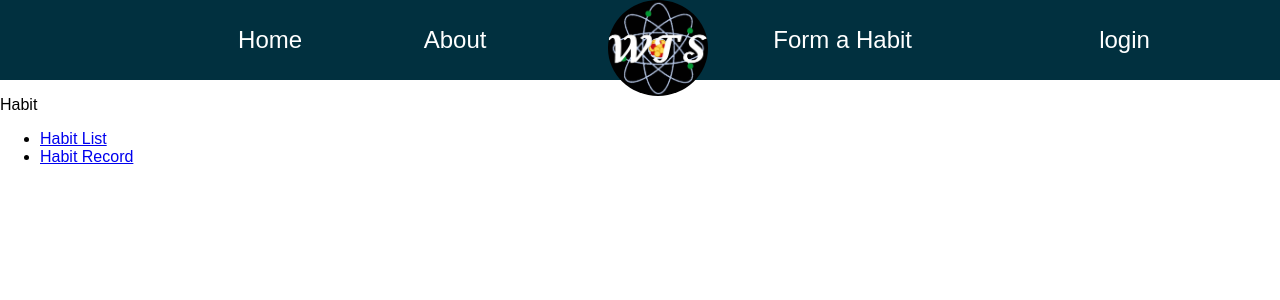
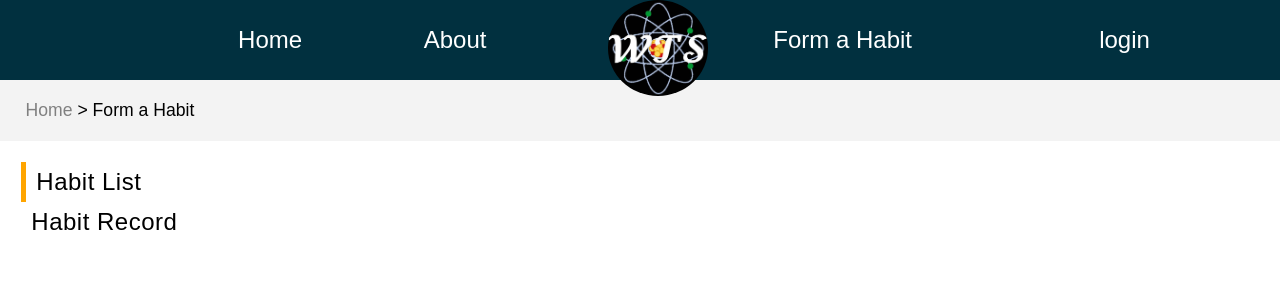
Before and after one commit to PoorLin/habitFront, a React (Vite) app: page /AH/habitHome in a window 1280 px wide. Shown: the top 300 px of the page. Built offline with nearby package versions, Linux system fonts and the light colour scheme; a web font is replaced by a local one.

Commit message:
<feat> 每日更新 大部分更新畫面以及參數常數畫

```diff
--- a/index.html
+++ b/index.html
@@ -2,9 +2,9 @@
 <html lang="en">
   <head>
     <meta charset="UTF-8" />
-    <link rel="icon" type="image/svg+xml" href="/vite.svg" />
+    <link rel="icon"  href="/habitFront/src/assets/wtsWhiteFont.jpg" />
     <meta name="viewport" content="width=device-width, initial-scale=1.0" />
-    <title>AtomicHabit</title>
+    <title>WTS</title>
     <link rel="preconnect" href="https://fonts.googleapis.com">
     <link rel="preconnect" href="https://fonts.gstatic.com" crossorigin>
     <link href="https://fonts.googleapis.com/css2?family=Original+Surfer&display=swap" rel="stylesheet">
--- a/src/assets/style.css
+++ b/src/assets/style.css
@@ -74,6 +74,87 @@ h1{
     align-items: center;       /* 以高度的方向置中*/
     color: #ffffff;
 }
+
+.sider-container{
+    display: flex;
+    flex-wrap: wrap;
+    width:100%;         /* 寬度 */
+      /* 最大寬度 */
+    /* margin: auto;      外邊界:自動 */
+    font-size: 12px;
+    align-items: center;       /* 以高度的方向置中*/
+
+}
+
+.create-habit-container{
+    margin-left: 3%;
+
+}
+
+
+.modal-header h2{
+    width: 100%;
+    text-align: center;
+    font-size: 24px;
+    font-weight:bolder;
+  }
+.create-habit-container a{
+    font-size: 1.5rem;
+    cursor: pointer;
+    border-radius: 20%;
+}
+.create-habit-container a:hover{
+ background-color: #1111112c;
+}
+
+.create-habit-container label{
+    font-size: 1.5rem;
+}
+.create-habit-container select{
+    margin-left: 1%;
+    width: 10%;
+}
+.create-habit-container input{
+    margin-left: 1%;
+}
+
+
+.sider-container h1{
+    margin-top: 2%;
+    text-align: center;
+    font-size: 30px;
+
+}
+
+.sidebar{
+    padding: 0;
+    margin-left: 10%;
+    margin-right: 5%;
+    margin-top: 10%;
+    list-style-type: none;
+}
+
+
+
+.sidebar a{
+
+    line-height: 40px;
+    text-decoration: none;
+    color:black;
+    display: block;
+    /* background-color: lightgray; */
+    padding-left: 10px;
+    font-size: 24px;
+    letter-spacing: 0.5px; /*字距*/
+}
+.sidebar a.active{
+    border-left: 5px solid orange;
+}
+.sidebar a:hover{
+    background-color: #f6f6f6;
+}
+
+
 .modal-header {
     border-bottom: 1px solid #000000; /* 增加底層邊框 */
     display: block;
@@ -97,9 +178,15 @@ h1{
 
  }
  .modal-body>.bottom{
- display: inline-block;
- margin: 1% 20% 1% 20%;
+text-align: center;
+margin-bottom: 2%;
+
  }
+ .modal-body a{
+ margin-left: 2%;
+ cursor: pointer;
+ }
+
  .modal-footer{
     margin: 1% 20% 1% 20%;
  }
@@ -113,7 +200,7 @@ h1{
     width: 100%;
     text-align: center;
     font-size: 24px;
-
+    font-weight:bolder;
   }
   .modal-header span{
     display: block;
@@ -130,6 +217,7 @@ h1{
 
 .header-container>.logo{
     height: 100%;
+    z-index: 1;
 
 }
 
@@ -281,11 +369,22 @@ nav a{
     .modal-content {
     background-color: #fefefe;
     margin: auto;
-    padding: 20px;
+    padding: 0px 3% 1% 3%;
     border: 1px solid #888;
     width: 40%;
     border-radius: 5px;
     box-shadow: 0 4px 8px 0 rgba(0, 0, 0, 0.2);
+  }
+
+  .modal-society{
+    margin-top: 2%;
+    margin-bottom: 2%;
+  font-size: 32px;
+   text-align: center;
+  }
+  .modal-society a{
+    margin-left: 5%;
+    margin-right: 5%;
   }
 
 
@@ -317,7 +416,7 @@ nav a{
     margin-bottom: 20px;
 }
 
- input[type="email"],input[type="file"],input[type="date"], textarea, select{
+ input[type="email"],input[type="file"],input[type="date"], textarea{
     width: 60%;
     padding: 10px 8px;
     border:1px solid lightgray;
@@ -350,3 +449,45 @@ input[type="submit"]:hover{
     border-radius: 5px; /* 圓角 */
     cursor: pointer; /* 滑鼠標示手指 */
   }
+
+
+
+
+
+  /* 麵包屑 */
+  .breadcrumb{
+    font-size: 1.1rem;
+  }
+.breadcrumb ol{
+    margin: 0 0 0 2%;
+    padding: 0;
+    list-style-type: none;
+}
+.breadcrumb ol li{
+    float: left;
+}
+/* 後代 相鄰 偽類 */
+.breadcrumb ol li+li::before{
+    content: "\00a0>\00a0";
+}
+.breadcrumb a{
+    color:gray;
+    text-decoration: none;
+}
+.breadcrumb a:hover{
+    color:black;
+}
+.bg-gray{
+    background: #f3f3f3;
+    padding: 20px 0px ; /*上下 左右*/
+}
+
+.slogan {
+
+    font-size: 28px; /* 設定字體大小 */
+    font-weight:bolder; /* 設定字體粗細 */
+    color: #333; /* 設定文字顏色 */
+    text-align: center; /* 文字置中對齊 */
+    margin-top: 20px; /* 上方邊距 */
+    margin-bottom: 20px; /* 下方邊距 */
+  }
--- a/src/component/EditHabit.tsx
+++ b/src/component/EditHabit.tsx
@@ -2,31 +2,37 @@ import { fas } from "@fortawesome/free-solid-svg-icons";
 import { FontAwesomeIcon } from "@fortawesome/react-fontawesome";
 import { ChangeEventHandler, FC, MouseEventHandler, useEffect, useState } from "react"
 import { EditProp } from "../model/EditProp";
+import { INIT_TYPE } from "../const/commonConst";
 
 
 
 export const EditHabit:FC<EditProp> = (editProp) =>{
 
-
-
-
-
-
     const [newHabitName, setNewHabit] = useState<string>('');
+    const [newHabitType, setNewHabitType] = useState<number>(INIT_TYPE);
     const handleNewHabitOnchange:ChangeEventHandler<HTMLInputElement> = (e) =>{
         setNewHabit(e.target.value);
     }
     const handleClickSave:MouseEventHandler<SVGSVGElement> = ()=>{
-       editProp.onSave(newHabitName);
+       editProp.onSave({newHabitName,newHabitType});
     }
     const handleOncancel:MouseEventHandler<SVGSVGElement> = ()=>{
         editProp.onCancel();
      }
+    const handleTypeChange = (e) =>{
+setNewHabitType(e.target.value);
+    }
     return(
         <>
           <label htmlFor="">習慣名稱: </label>
                         <input type="text" onChange={handleNewHabitOnchange} value={newHabitName}/>
-                        <a > <FontAwesomeIcon icon={fas. faFloppyDisk} onClick={handleClickSave}/></a>  <a><FontAwesomeIcon icon={fas.faTrash} onClick={handleOncancel} /></a>
+
+                         <select name="" id="" value={newHabitType} onChange={handleTypeChange}>
+                         <option   >請選擇類型</option>
+                            <option value="0">可量化</option>
+                            <option value="1">不可量化</option>
+                         </select>
+                        <a > <FontAwesomeIcon icon={fas.faFloppyDisk} onClick={handleClickSave}/></a>  <a><FontAwesomeIcon icon={fas.faTrash} onClick={handleOncancel} /></a>
         </>
     )
 }
--- a/src/component/HabitSideBar.tsx
+++ b/src/component/HabitSideBar.tsx
@@ -1,32 +1,53 @@
-import { FC } from "react";
-import { Outlet } from "react-router-dom";
+import { FC, useState } from "react";
+import { Outlet, useNavigate } from "react-router-dom";
 
 
 export const HabitSideBar: FC = () => {
+    const navigate = useNavigate();
+    const [sideBarClass, setSideBarClass] = useState<string>('active');
+    const [sideBar2Class, setSideBar2Class] = useState<string>('');
+    const handleClickSidBar = (e) => {
+        const target = e.currentTarget.getAttribute('data-id')
+        if (target == 0) {
+            setSideBarClass("active")
+            setSideBar2Class("")
+            navigate("/AH/habitHome/habit")
+        } else if (target == 1) {
+            setSideBarClass("")
+            setSideBar2Class("active")
+            navigate("/AH/habitHome/hr")
+        }
 
+
+
+    }
     return (
-        <div className="columns">
-            <div className="column is-2 ml-2">
-                <aside className="menu ">
-                    <p className="menu-label ">
-                        Habit
-                    </p>
-                    <ul className="menu-list">
-                        <li><a href="/AH/habitHome/habit">Habit List</a></li>
-                        <li><a href="/AH/habitHome/hr">Habit Record</a></li>
-                    </ul>
+        <div className="sider-container ">
+            <div className="col-12 breadcrumb bg-gray">
+            <ol>
+                <li><a >Home</a></li>
+                <li>Form a Habit</li>
+            </ol>
+            </div>
+            <div className="col-2">
+                {/* href="/AH/habitHome/habit" */}
+
+                <ul className="sidebar">
+                    <li><a className={sideBarClass} data-id={0} onClick={handleClickSidBar}>Habit List</a></li>
+                    <li><a className={sideBar2Class} data-id={1} onClick={handleClickSidBar} >Habit Record</a></li>
+                </ul>
 
 
 
 
-                </aside>
+
                 <div>
 
                 </div>
             </div>
-            <div className="column is-8">
-            <Outlet />
-        </div>
+            <div className="col-9">
+                <Outlet />
+            </div>
 
         </div>
 
--- a/src/component/Nav.tsx
+++ b/src/component/Nav.tsx
@@ -2,11 +2,10 @@ import { FC, MouseEventHandler, useEffect, useState, useContext } from "react";
 import image from '../assets/wtsWhiteFont.jpg';
 import { FontAwesomeIcon } from "@fortawesome/react-fontawesome";
 import { Outlet, useNavigate } from "react-router-dom";
-import { GoogleLogin } from "@react-oauth/google";
 import { forgotPassAPI, loginAPI, loginByGoogleAPI, resetPassAPI } from "../api/UserAPI";
 import Cookies from 'js-cookie';
 import { UserReturn } from "../model/UserReturn";
-import { fas } from "@fortawesome/free-solid-svg-icons";
+import { faFacebook, faGoogle } from '@fortawesome/free-brands-svg-icons';
 import Swal from 'sweetalert2';
 
 
@@ -237,7 +236,7 @@ export const Nav: FC = () => {
   islogin ? (    <div className="col-2 navbar">
   <ul>
   <li className="dropdown">
-      <a  className="dropbtn">Services</a>
+      <a  className="dropbtn">Profile</a>
       <div className="dropdown-content">
           <a onClick={handleLogOut}>LogOut</a>
 
@@ -286,6 +285,18 @@ export const Nav: FC = () => {
               <input type="text" name=""  className="text" onChange={handleEmailOnchange} value={email} />
               <label  >密碼</label>
           <input type="password" name="" className="password" onChange={handleSecretOnchange} value={secret} />
+
+          <div className="modal-society">
+            <a >
+
+              <FontAwesomeIcon icon={faGoogle} />
+            </a>
+            <a >
+
+              <FontAwesomeIcon icon={faFacebook} />
+            </a>
+
+          </div>
                <div className="bottom">
                <a href="/AH/createUser" className="">還沒有帳號?</a>
               <a onClick={handleBtnForgotPass} className="">忘記密碼?</a>
--- /dev/null
+++ b/src/const/commonConst.ts
@@ -0,0 +1 @@
+export const INIT_TYPE = -1;
--- a/src/model/BackEndReturn.ts
+++ b/src/model/BackEndReturn.ts
@@ -1,5 +1,4 @@
 export interface BackEndReturn{
     returnCode:number,
     data:any
-
 }
--- a/src/model/EditProp.ts
+++ b/src/model/EditProp.ts
@@ -1,7 +1,7 @@
-import { Habit } from "./habit";
+import { NewHabit } from "./habit";
 
 export interface EditProp{
-  onSave : (habit:string)=> void
+  onSave : (newhabit:NewHabit)=> void
   onCancel : ()=> void
 }
 export interface HabitProp{
--- a/src/utils/apiUtil.ts
+++ b/src/utils/apiUtil.ts
@@ -21,6 +21,9 @@ export const EMAIL_NOT_EXIST_NUMBER = 2003;
 
 
 
+export const HABIT_ALREADY_EXIST = "此建立相同名稱的習慣";
+
+export const HABIT_ALREADY_EXIST_NUMBER = 3001;
 
 
 
@@ -35,7 +38,15 @@ export const UNKNOWN_ERROR_NUMBER = 9999;
 
 
 
-
+export const showloadingForFetch = () =>{
+  Swal.fire({
+      title: "讀取中",
+      text: "請稍後",
+      didOpen: () => {
+        Swal.showLoading();
+      },
+    });
+}
 
 
 export const showloading = () =>{
```
Also changed, not shown: src/api/habitAPI.ts (+49 -9 lines), src/component/HabitComponent.tsx (+37 -30 lines), src/model/habit.ts (+10 -0 lines).
